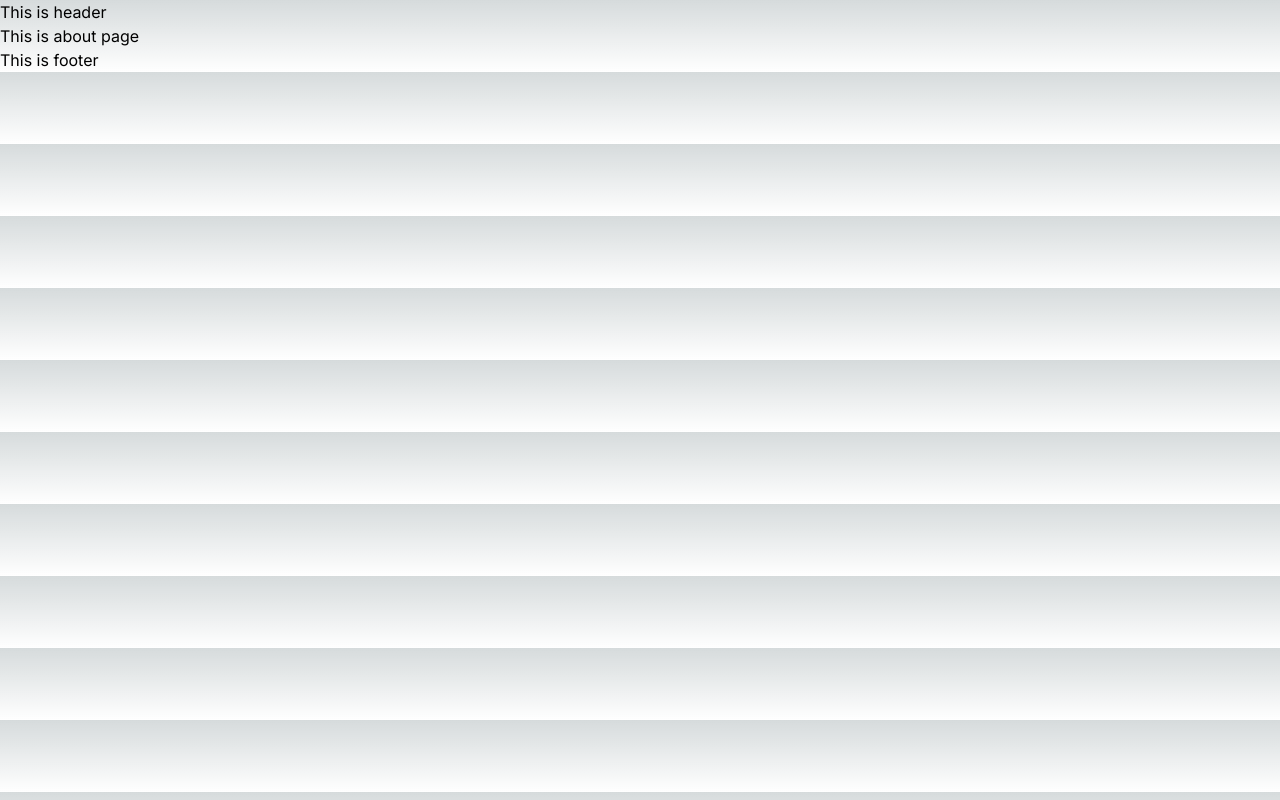
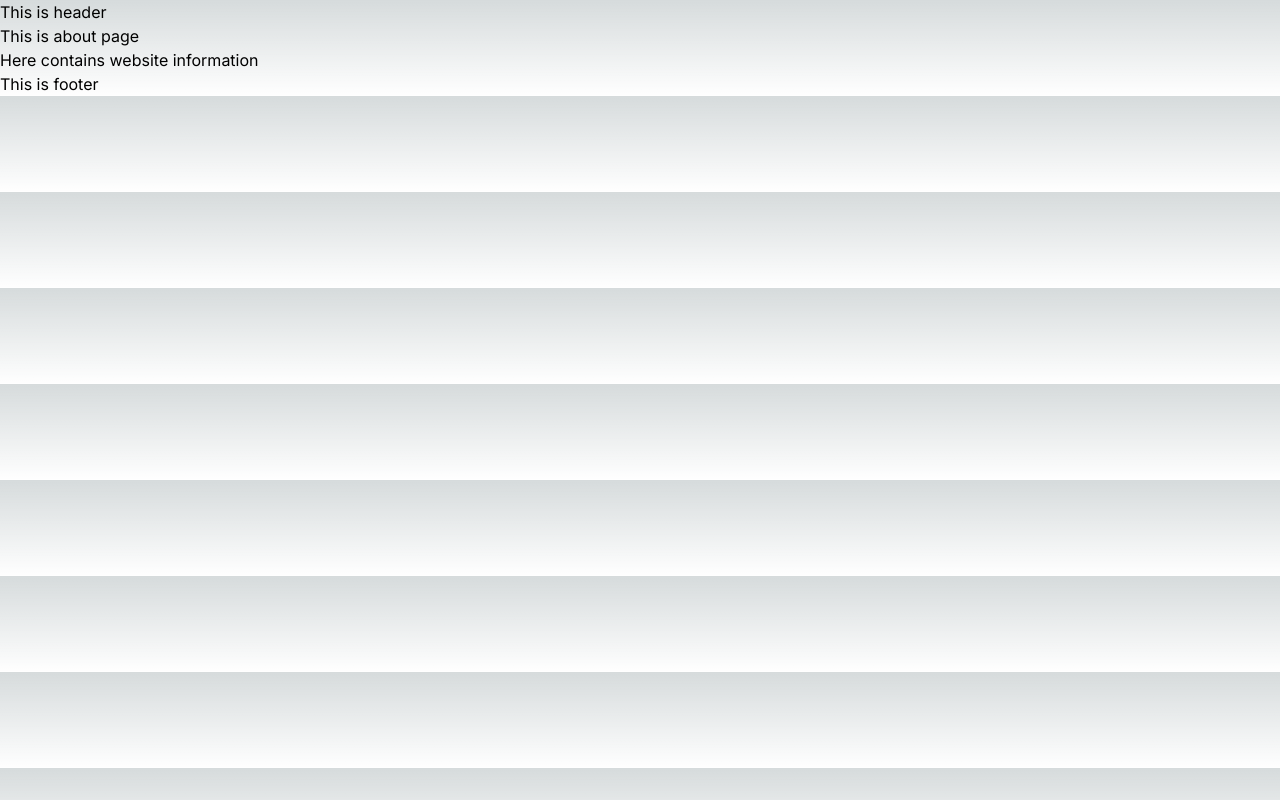
Before and after one commit to KISMAT1234/work-manager, a Next.js app: page /about in a window 1280 px wide. Built offline with nearby package versions, Linux system fonts and the light colour scheme.

Commit message:
edit in about

```diff
--- a/src/app/about/page.js
+++ b/src/app/about/page.js
@@ -9,5 +9,6 @@ export default async function About (){
    await takeTime()
     return(<>
       <h1>This is about page</h1>
+      <p>Here contains website information </p>
     </>)
 }
```
